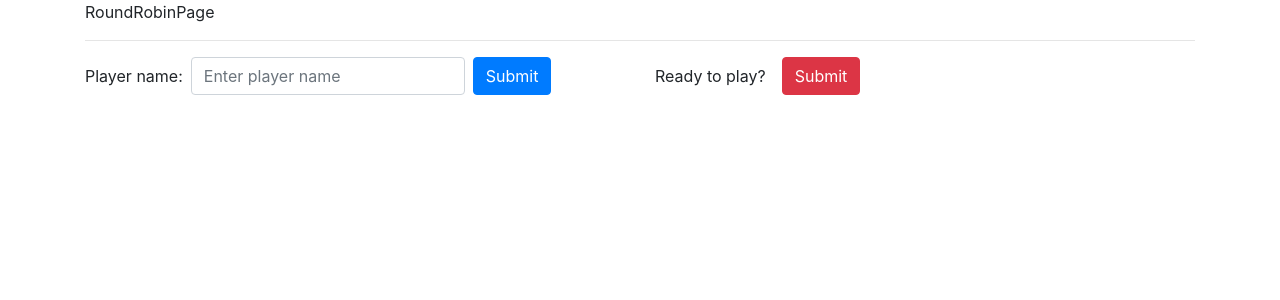
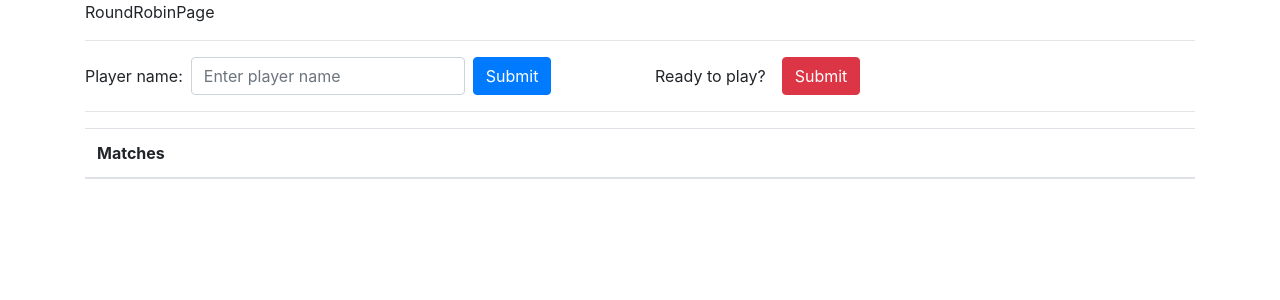
Before and after one commit to mdamian9/tournament-app, a React (Create React App) app in the folder client/: page /round-robin in a window 1280 px wide. Shown: the top 300 px of the page. Built offline with nearby package versions, Linux system fonts and the light colour scheme.

Commit message:
Created MatchesTable component that will display matches between users. Tested some data on the front-end, displaying is working nicely so far

```diff
--- /dev/null
+++ b/client/src/components/MatchesTable.js
@@ -0,0 +1,42 @@
+import React from 'react';
+import { Table } from 'reactstrap';
+
+const MatchTableRow = ({ match }) => {
+    return (
+        <tr>
+            <th scope='row'><b>Match:</b></th>
+            <td>{match.pOne} vs. {match.pTwo}</td>
+        </tr>
+    );
+};
+
+const MatchesTableRows = ({ matches }) => {
+    return matches.map(match => {
+        return <MatchTableRow match={match} />
+    });
+};
+
+const MatchesTable = ({ players }) => {
+    let matches = [];
+    for (let i = 0; i < players.length - 1; i++) {
+        for (let j = i + 1; j < players.length; j++) {
+            matches.push({ pOne: players[i], pTwo: players[j] });
+        };
+    };
+    return (
+        <Table>
+            <thead>
+                <tr>
+                    <th>
+                        Matches
+                    </th>
+                </tr>
+            </thead>
+            <tbody>
+                <MatchesTableRows matches={matches} />
+            </tbody>
+        </Table>
+    );
+};
+
+export default MatchesTable;
--- a/client/src/components/RoundRobinPage.js
+++ b/client/src/components/RoundRobinPage.js
@@ -1,5 +1,6 @@
 import React, { Component } from 'react';
 import { Container, Row, Col, Form, FormGroup, Label, Input, Button } from 'reactstrap';
+import MatchesTable from './MatchesTable';
 
 class RoundRobinPage extends Component {
 
@@ -17,7 +18,7 @@ class RoundRobinPage extends Component {
     };
 
     componentDidUpdate = () => {
-        console.log(this.state.newPlayerName);
+        // console.log(this.state.newPlayerName);
     };
 
     handleChange = event => {
@@ -30,13 +31,16 @@ class RoundRobinPage extends Component {
 
     submitPlayerForm = event => {
         event.preventDefault();
-        console.log(this.state.newPlayerName);
         this.state.players.push(this.state.newPlayerName);
+        console.log(this.state.players);
         event.target.reset();
     };
 
     submitRoundForm = event => {
         event.preventDefault();
+        this.setState({
+            ready: true
+        });
         console.log(this.state.players);
     };
 
@@ -69,6 +73,12 @@ class RoundRobinPage extends Component {
                         </Form>
                     </Col>
                 </Row>
+                <hr />
+                <Row>
+                    <Col>
+                        <MatchesTable players={this.state.players} />
+                    </Col>
+                </Row>
             </Container>
         );
     };
```
